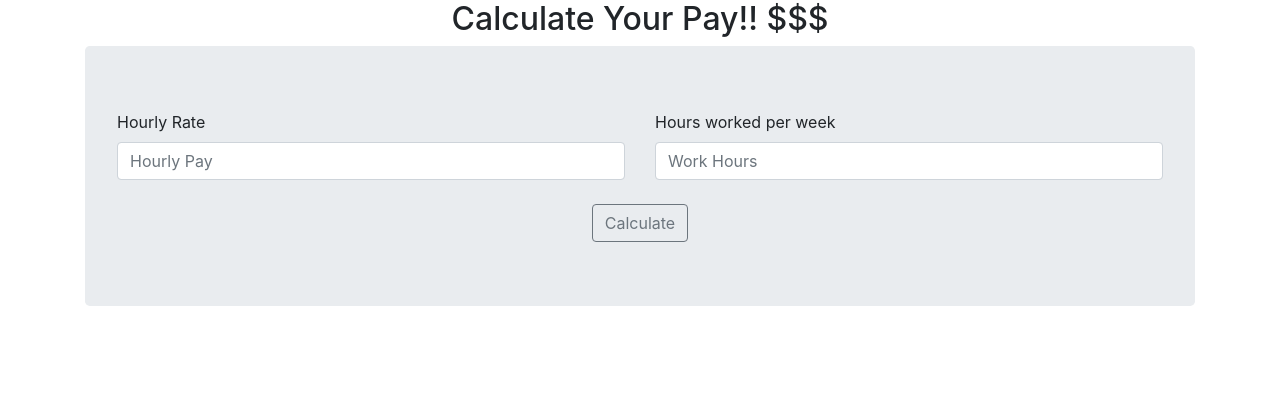
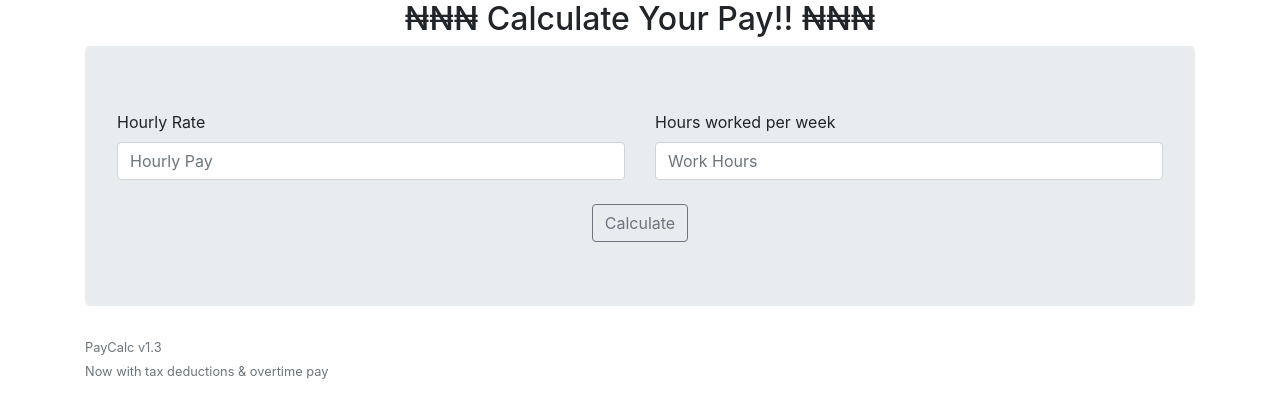
Before and after one commit to ttejuosho/CodePlay, a plain HTML site: page test2.html in a window 1280 px wide. Drawn offline with nearby package versions, Linux system fonts and the light colour scheme.

Commit message:
enhanced

```diff
--- a/test2.html
+++ b/test2.html
@@ -8,8 +8,9 @@
 </head>
 <body>
     <div class="container">
-        <center><h2>Calculate Your Pay!! $$$</h2></center>
+        <center><h2>₦₦₦ Calculate Your Pay!! ₦₦₦</h2></center>
         <div class="jumbotron">
+
             <form>
                 <div class="row">
                 <div class="col">
@@ -26,7 +27,10 @@
             <div class="row justify-content-center">
             <button id="magic" type="button" class="btn btn-outline-secondary align-items-center">Calculate</button>
             </div>
+
         </div>
+        <small id="appInfo" class="form-text text-muted">PayCalc v1.3</small>
+        <small id="appInfo" class="form-text text-muted">Now with tax deductions & overtime pay</small>
         <div id="results" class="jumbotron">
 
         </div>
--- a/test2.js
+++ b/test2.js
@@ -10,7 +10,6 @@ $(document).ready(function(){
         let monthlyPay = (biWeeklyPay*2).toFixed(2);
         let annualPay = (weeklyFTPay*52).toFixed(2);
         let taxRate = 0;
-
 
 
     // Choose Tax Brackets based on Annual Pay to calculate Taxes
@@ -36,7 +35,6 @@ $(document).ready(function(){
     let biWeeklyPayAfterTax = (biWeeklyPay - biWeeklyTax).toFixed(2);
     let taxRatePercent = (taxRate*100).toFixed(2);
 
-
     if (hoursWorked >= 40){
         $("#results").html(`
             If you earn $${hourlyRate}/hour and you work Full Time,<br>
@@ -61,7 +59,6 @@ $(document).ready(function(){
 
     }
 
-
 $("#magic").on("click", function(){
     $("#results").show();
     // Save input values in variables
@@ -78,6 +75,4 @@ $("#magic").on("click", function(){
 });
 
 
-
-
 });
```
